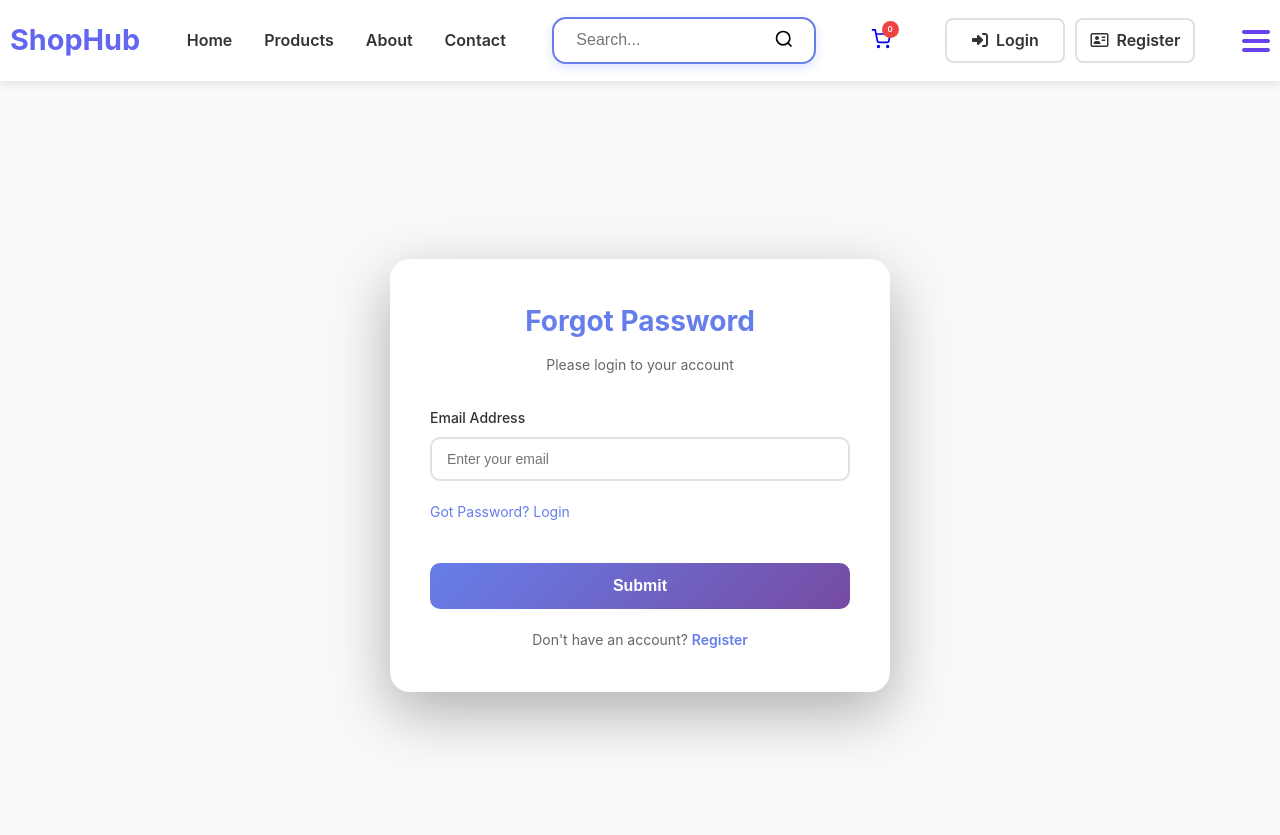
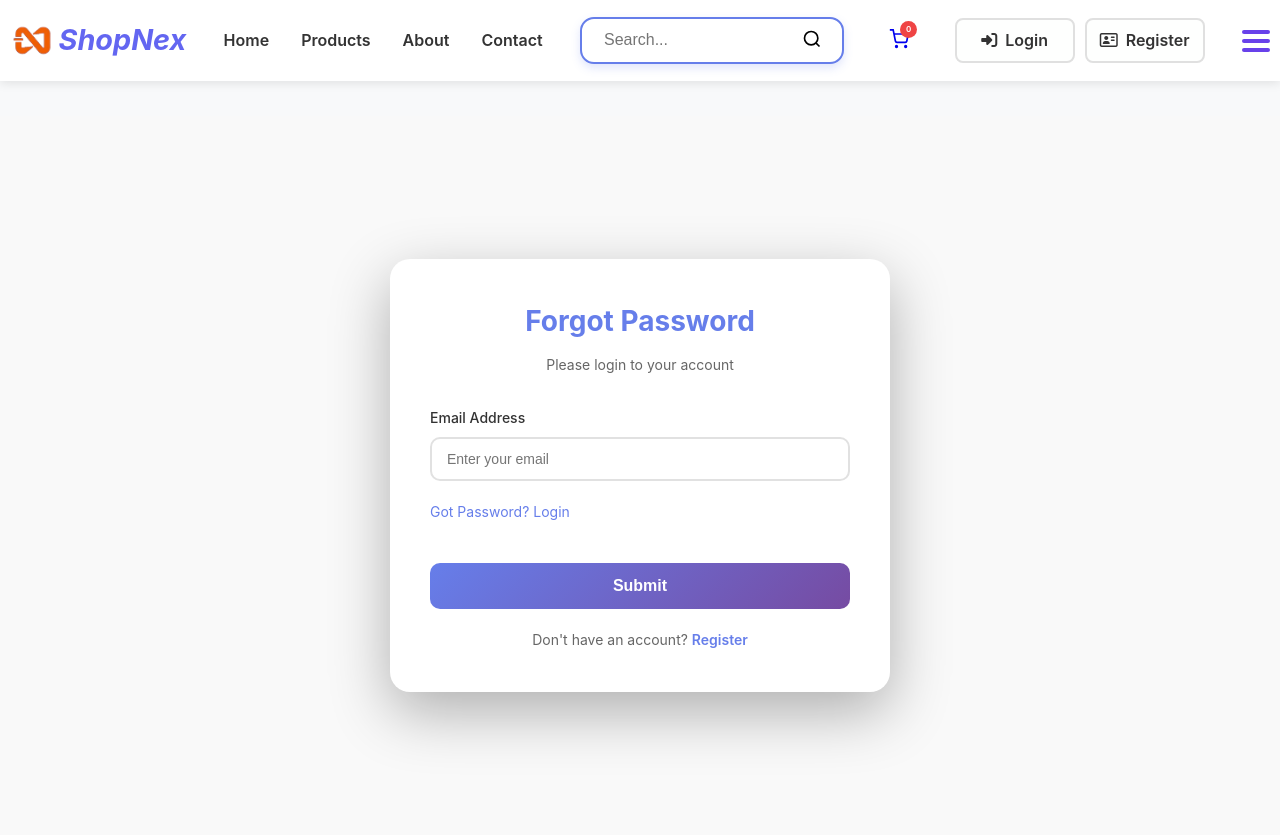
Before and after one commit to Mirajul100/ecommerce-website, a Django app: page /account/forgot_password in a window 1280 px wide. Shown: the top 835 px of the page. Run offline with Django 5.2, Linux system fonts and the light colour scheme; data comes from the database, SQL or seed files in the repository; both versions use the stored data as it was after the commit; some libraries are stand-ins or nearby versions.

Commit message:
E-commerce website

```diff
--- a/static/css/paginator.css
+++ b/static/css/paginator.css
@@ -123,7 +123,7 @@
 
 /* Container */
 .container {
-    max-width: 1350px;
+    max-width: 1450px;
     margin: 0 auto;
     padding: 0 10px;
 }
--- a/templates/base.html
+++ b/templates/base.html
@@ -5,7 +5,7 @@
 <head>
     <meta charset="UTF-8">
     <meta name="viewport" content="width=device-width, initial-scale=1.0">
-    <title>ShopHub - E-commerce Store</title>
+    <title>ShopNex - E-commerce Store</title>
     <!-- Css file link -->
     <link rel="stylesheet" href="{% static 'css/style.css' %}">
     <link rel="stylesheet" href="{% static 'css/store.css' %}">
--- a/templates/includes/navbar.html
+++ b/templates/includes/navbar.html
@@ -6,7 +6,7 @@
             <div class="nav-wrapper">
 
                 <div class="logo">
-                    <a href="{% url 'home' %}" style="text-decoration: none"><h1>ShopHub</h1></a>
+                    <a href="{% url 'home' %}" style="text-decoration: none"> <img src="{% static 'image/logo.png' %}" alt="logo"> <h1>ShopNex</h1></a>
                 </div>
                 <nav class="nav">
                     <a href="{% url 'home' %}"></i>Home</a>
--- a/website/static/css/paginator.css
+++ b/website/static/css/paginator.css
@@ -123,7 +123,7 @@
 
 /* Container */
 .container {
-    max-width: 1350px;
+    max-width: 1450px;
     margin: 0 auto;
     padding: 0 10px;
 }
--- a/website/static/css/style.css
+++ b/website/static/css/style.css
@@ -33,10 +33,30 @@ body {
     padding: 1rem 0;
 }
 
+.logo {
+    display: flex;
+    align-items: center;
+    gap: 5px; /* Space between image and text */
+}
+
+.logo a {
+    display: flex;
+    align-items: center;
+    gap: 5px;
+    text-decoration: none;
+}
+
 .logo h1 {
     font-size: 1.8rem;
     color: #6366f1;
     font-weight: 700;
+    font-style: oblique;
+}
+
+.logo img{
+    height: 35px;
+    width: auto;
+    display: block;
 }
 
 .nav {
@@ -542,6 +562,16 @@ body {
 }
 
 /* Responsive */
+@media (max-width:1250px)
+{
+    .logo img{
+        height: 25px;
+        display: block;
+    }
+    .logo h1{
+        font-size: 1.5rem;
+    }
+}
 
 @media (max-width: 1115px) {
     .nav {
```
Also changed, not shown: static/css/style.css (+30 -0 lines), db.sqlite3, static/image/logo.png (added), website/static/image/logo.png (added).
